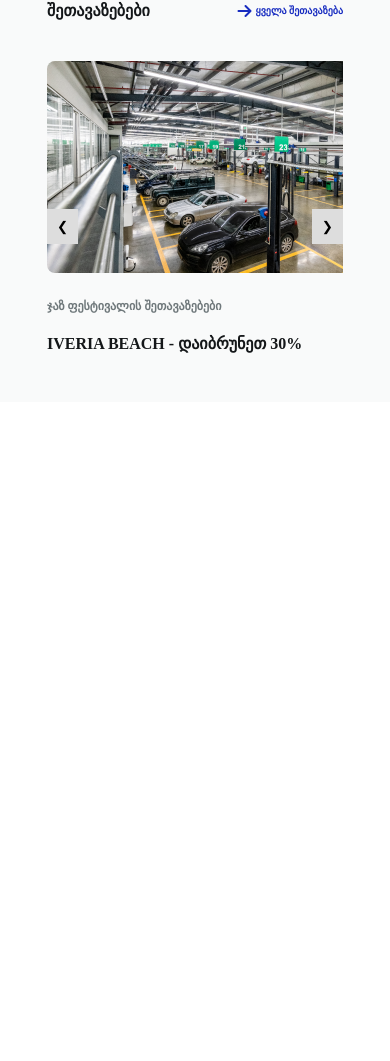
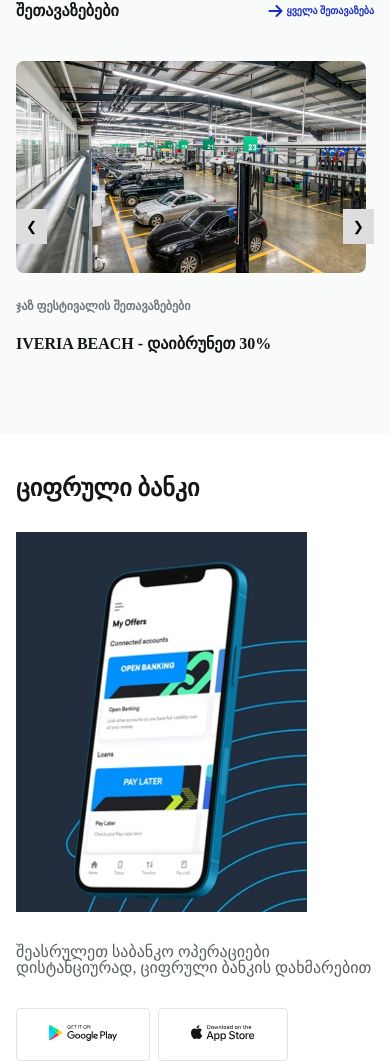
Before and after one commit to AleksandreMaisuradze/tbcAcademy, a plain HTML site: page index.html in a window 390 px wide. Shown: the part 1818-2879 px from the top of the page. Before the commit the page ends 2252 px from the top, so only its background shows below. Drawn offline with Linux system fonts and the light colour scheme.

Commit message:
section_5

```diff
--- a/css/style.css
+++ b/css/style.css
@@ -2,7 +2,7 @@
     width: min(100%, 1496px);
     margin: auto;
     background-color: #f9fafa;
-    padding-inline: 47px;
+    /* padding-inline: 47px; */
     /* border: 10px solid red; */
 }
 
@@ -96,6 +96,7 @@ header {
 }
 
 .text_after_header {
+    margin-inline: 76px;
     padding-top: 100px;
     padding-bottom: 24px;
     font-size: 16px;
@@ -104,6 +105,7 @@ header {
 /* section_1 */
 
 .section_1 {
+    margin-inline: 76px;
     margin-top: 32px;
     height: 376px;
     background-image: url(../images/ze324k50.yq4Become-2.png);
@@ -150,6 +152,7 @@ header {
 }
 
 .text_after_section_1 {
+    margin-inline: 76px;
     padding: 120px 0;
     color: #141719;
     font-size: 36px;
@@ -283,7 +286,7 @@ header {
 /* section_4  */
 
 .section_4 {
-    margin: 32px 0;
+    margin: 32px 76px;
 }
 
 .heading {
@@ -369,3 +372,58 @@ header {
 .scroll-button:focus {
     outline: none;
 }
+
+/* section_5  */
+
+.section_5_title_active {
+    display: none;
+    font-size: 24px;
+    font-weight: 700;
+    color: #141719;
+}
+
+.section_5_div_active {
+    display: none;
+}
+
+.section_5 {
+    padding: 42px 76px 0 76px;
+    display: flex;
+    justify-content: space-between;
+    align-items: center;
+    background-color: #FFF;
+    z-index: 80;
+}
+
+.section_5_div {
+    display: flex;
+    flex-direction: column;
+    gap: 52px;
+}
+
+.section_5_title {
+    font-size: 24px;
+    font-weight: 700;
+    color: #141719;
+}
+
+.section_5_text {
+    font-size: 16px;
+    color: #555F62;
+}
+
+.section_5_images {
+    height: 380px;
+}
+
+.apps {
+    display: flex;
+    gap: 8px;
+}
+
+.app_button {
+    padding: 16px 32px;
+    border: 1px solid #e1e4e5;
+    border-radius: 4px;
+    background-color: #FFF;
+}
--- a/css/tablet.css
+++ b/css/tablet.css
@@ -31,12 +31,45 @@
         gap: 32px;
     }
 
+    /* section_5  */
+    .section_5 {
+        padding-inline: 16px;
+        flex-direction: column;
+        align-items: flex-start;
+        gap: 32px;
+    }
+
+    .section_5_text {
+        margin-bottom: 32px;
+    }
+
+    .section_5_title_active {
+        display: block;
+    }
+
+    .section_5_div {
+        display: none;
+    }
+
+    .section_5_div_active {
+        display: block;
+    }
+
 }
 
 
 @media(max-width:600px) {
 
     /* section_1  */
+
+    .text_after_header {
+        margin-inline: 16px;
+    }
+
+    .section_1 {
+        margin-inline: 16px;
+
+    }
 
     .section_1_div {
         padding-inline: 32px;
@@ -48,6 +81,22 @@
 
     .section_1_div_text {
         line-height: normal;
+    }
+
+    .text_after_section_1 {
+        margin-inline: 16px;
+    }
+
+    /* section_2  */
+
+    .section_2 {
+        margin-inline: 16px;
+    }
+
+    /* section_4  */
+
+    .section_4 {
+        margin-inline: 16px;
     }
 
 }
--- a/index.html
+++ b/index.html
@@ -206,6 +206,27 @@
             </div>
         </section>
 
+        <!-- section_5  -->
+
+        <section class="section_5">
+            <h3 class="section_5_title_active">ციფრული ბანკი</h3>
+            <div class="section_5_div">
+                <h3 class="section_5_title">ციფრული ბანკი</h3>
+                <p class="section_5_text">შეასრულეთ საბანკო ოპერაციები დისტანციურად, ციფრული ბანკის დახმარებით</p>
+                <div class="apps">
+                    <button class="app_button"><img src="images/download1.svg" alt=""></button>
+                    <button class="app_button"><img src="images/download2.svg" alt=""></button>
+                </div>
+            </div>
+            <img src="images/app image.png" alt="" class="section_5_images">
+            <div class="section_5_div_active">
+                <p class="section_5_text">შეასრულეთ საბანკო ოპერაციები დისტანციურად, ციფრული ბანკის დახმარებით</p>
+                <div class="apps">
+                    <button class="app_button"><img src="images/download1.svg" alt=""></button>
+                    <button class="app_button"><img src="images/download2.svg" alt=""></button>
+                </div>
+        </section>
+
 
     </div>
     <script defer src="script.js"></script>
```
Also changed, not shown: images/app image.png (added), images/download1.svg (added), images/download2.svg (added).
